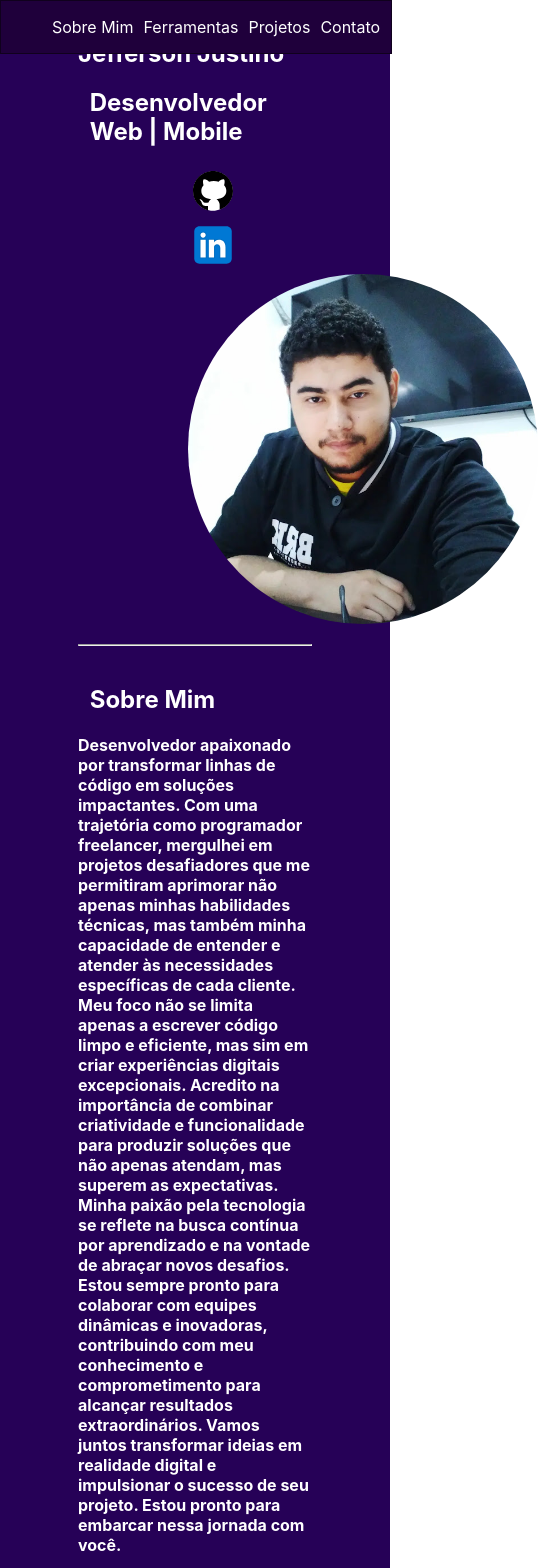
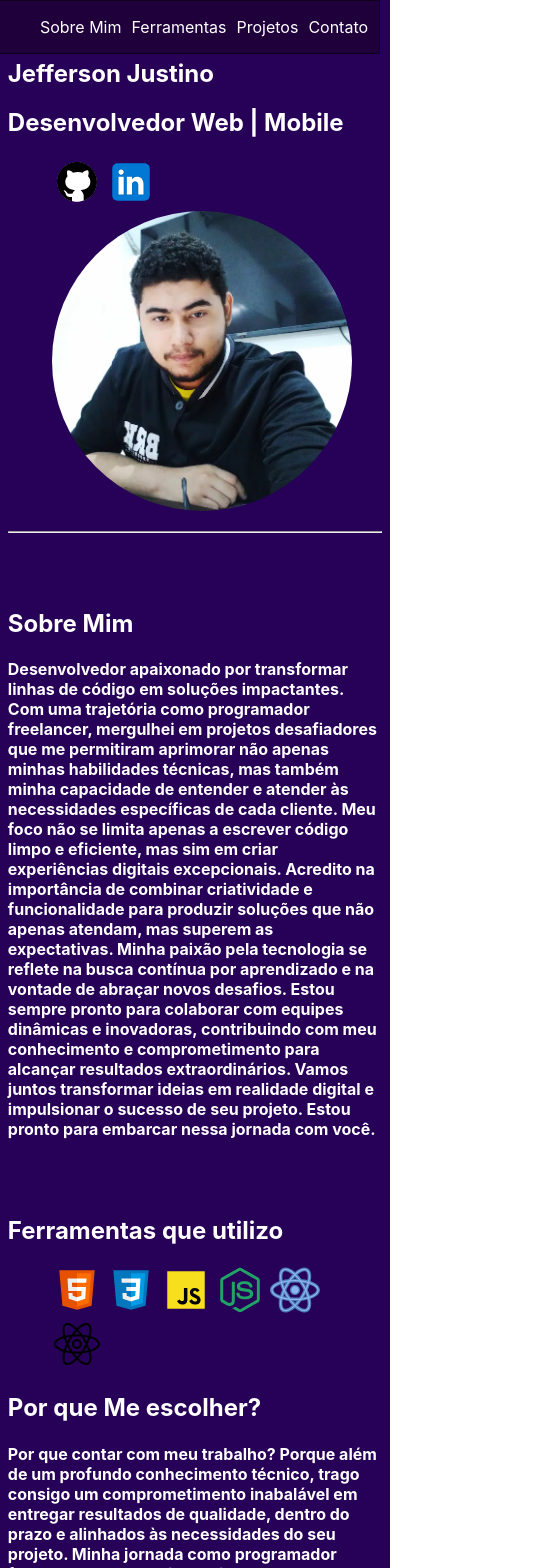
Before and after one commit to jefferson-justino/Portfolio, a React (Create React App) app: page / in a window 390 px wide. Shown: the top 1568 px of the page, 538 px wide, since content can reach past the window. Built offline with nearby package versions, Linux system fonts and the light colour scheme.

Commit message:
responsividade

```diff
--- a/src/App.css
+++ b/src/App.css
@@ -41,6 +41,7 @@ article{
 }
 fieldset{
     border-radius: 30px;
+    width: 320px;
 }
 legend{
     font-size: 20px;
@@ -110,3 +111,75 @@ footer{
 #nome :hover{
 transform: scale(1);
 }
+
+@media(max-width:821px){
+    main section figure{
+        padding-left: 5%;
+
+    }
+    article{
+        padding-left: 5%;
+        padding-right: 5%;
+    }
+    #sobreMim{
+        padding-top: 12%;
+    }
+    #ferramentas{
+        padding-top: 12%;
+    }
+    #contato{
+        padding-top: 12%;
+    }
+    #projetos{
+        padding-top: 12%;
+    }
+}
+@media(max-width:531px){
+    main section figure{
+        padding-left: 1%;
+
+    }
+    main{
+        padding-left: 10%;
+        padding-right: 10%;
+        padding-bottom: 5%;
+        padding-top: 10%;
+    }
+    article{
+        padding-left: 5%;
+        padding-right: 5%;
+    }
+}
+@media(max-width:437px){
+    main{
+        padding-left: 2%;
+        padding-right: 2%;
+        padding-bottom: 5%;
+        padding-top: 10%;
+    }
+    header{
+        right:10px
+    }
+}
+@media(max-width:407px){
+
+    article{
+        padding-left: 1%;
+        padding-right: 1%;
+    }
+    .photo{
+        width: 300px;
+    }
+    #sobreMim{
+        padding-top: 15%;
+    }
+    #ferramentas{
+        padding-top: 15%;
+    }
+    #contato{
+        padding-top: 15%;
+    }
+    #projetos{
+        padding-top: 15%;
+    }
+}
--- a/src/components/project.css
+++ b/src/components/project.css
@@ -1,29 +1,29 @@
 .card{
-    width: min-content;
+    width: 250px;
+    height: 300px;
     border: solid black;
     border-radius: 2em;
-    background-color: rgb(26, 1, 58);;
+    background-color: rgb(26, 1, 58);
+    padding-left: 5%;
+    padding-right: 4%;
+    padding-top: 4%;
 }
 img{
     width: 250px;
-    border-top-left-radius: 1.8em;
-    border-top-right-radius: 1.8em;
+
+    border-radius: 20px;
 }
 p{
     text-align: justify;
-    padding-left: 5%;
-    padding-right: 4%;
+
 
 }
-h2{
-    padding-left: 5%;
-    padding-right: 4%;
-}
+
 .results{
     display: flex;
     flex-wrap: wrap;
     padding-top: 5%;
-    gap: 20px;
+    gap: 40px;
     margin-bottom: 40px;
 }
 a :hover{
--- a/src/components/projects.js
+++ b/src/components/projects.js
@@ -4,13 +4,13 @@ import imgSorteados from '../images/projetos/sorteados.png'
 export default function Project (){
 const projects =[{
     titulo:'Sorteados',
-    descricao: 'Site de sorteio onde pode sortear números aleatórios (perfeito para rifas onde são vendidas fichas) e pode sortear nome de pessoas, basta digitar o nome dos participantes e o sistema irá sortear um aleatóriamente.',
+    descricao: 'Site de sorteio onde pode sortear números aleatórios e lista com nome de pessoas.',
     image:imgSorteados,
     link: 'https://sorteados.netlify.app/'
 },
 {
     titulo:'Calcular Mercadoria',
-    descricao: 'Site criado com o objetivo de solucionar um problema no cálculo de mercadoria, onde o comerciante digita o peso da mercadoria em gramas(informado pela balança) e o valor por KG, o programa informa o valor total que o cliente deve pagar.',
+    descricao: 'Site para realizar o cálculo do valor por KG.',
     image:imgCalculador,
     link: 'https://calcularmercadoria.netlify.app/'
 }]
```
Also changed, not shown: src/images/projetos/calculadorMercadoria.png.
